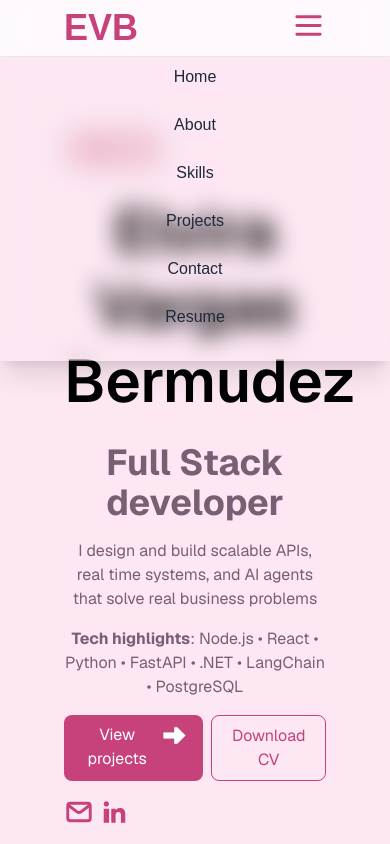
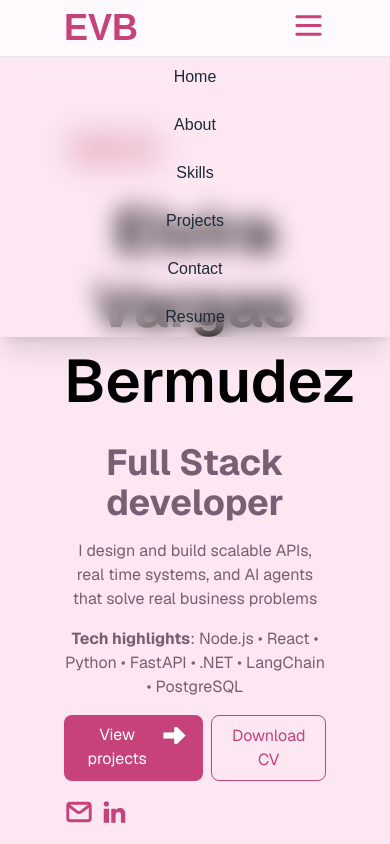
Before and after one commit to ElviraVargas7/portfolio, a Next.js app: page / in a window 390 px wide. Both pictures are taken after a click on the button 308 px from the left and 28 px from the top of the page. Shown: the top 844 px of the page. Built offline with nearby package versions, Linux system fonts and the light colour scheme.

Commit message:
removing unecessary padding

```diff
--- a/components/NavBar/NavBar.tsx
+++ b/components/NavBar/NavBar.tsx
@@ -36,7 +36,7 @@ const NavBar = () => {
         </div>
 
         {isMenuOpen && (
-          <div className="md:hidden flex flex-col gap-2 pb-6 text-center backdrop-blur-md text-gray-800 dark:text-gray-200 font-medium shadow-xl">
+          <div className="md:hidden flex flex-col gap-2 text-center backdrop-blur-md text-gray-800 dark:text-gray-200 font-medium shadow-xl">
             <NavLinks mobile closeMenu={() => setIsMenuOpen(false)} />
           </div>
         )}
```
